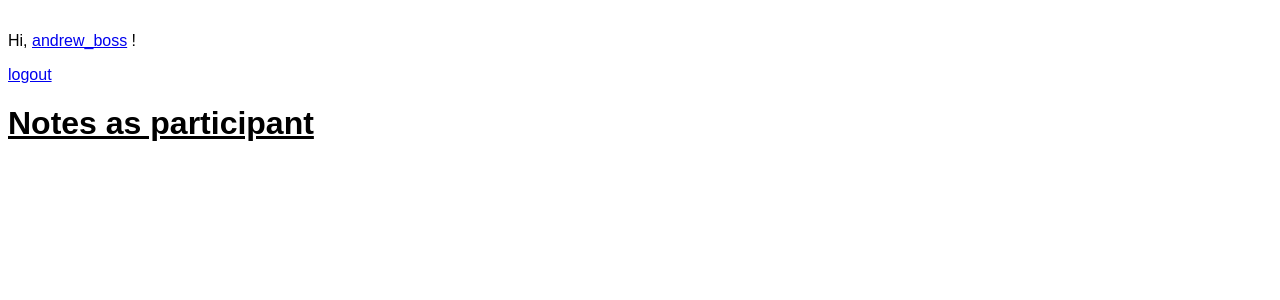
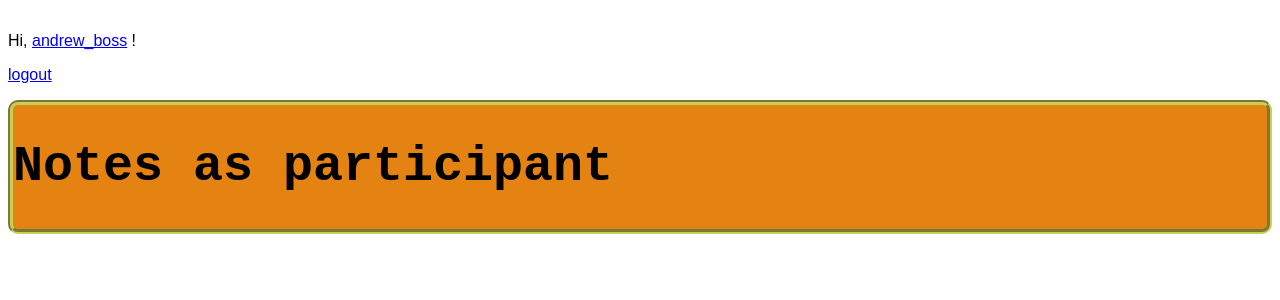
Before and after one commit to AndrewErmakov/WebDevelopmentTraining, a Django app: page /my_notes/ in a window 1280 px wide. Shown: the part 89-389 px from the top of the page. Run offline with Django 3.2, Linux system fonts and the light colour scheme; a user stored in the database is signed in; data comes from the database, SQL or seed files in the repository; tables that the repository leaves empty hold one stand-in row (values such as "Sample post").

Commit message:
added style for page of view of all notes

```diff
--- a/Diary/static/css/base.css
+++ b/Diary/static/css/base.css
@@ -39,3 +39,33 @@ header h1 a {
 .post-entry h2 a:hover {
     color: red;
 }
+/* стили для страницы просмотра заметок */
+.view_created_notes {
+    background-color: #7fff00;
+    border-width: thick;
+    border-style: groove;
+    border-color: #cacd58;
+    border-radius: 10px;
+    margin:auto;
+}
+.view_created_notes h1 {
+    font-family: "Courier New", Courier, "Lucida Sans Typewriter", "Lucida 	Typewriter", monospace;
+    font-size: 50px;
+}
+.year_number {
+    font-size: 36px;
+	font-family: "Times New Roman", Georgia, fantasy;
+	font-weight: bold;
+}
+.view_notes_as_participant {
+    background-color: #e58312;
+    border-width: thick;
+    border-style: groove;
+    border-color: #cacd58;
+    border-radius: 10px;
+}
+
+.view_notes_as_participant h1 {
+    font-family: "Courier New", Courier, "Lucida Sans Typewriter", "Lucida 	Typewriter", monospace;
+    font-size: 50px;
+}
--- a/Diary/templates/notes_current_user.html
+++ b/Diary/templates/notes_current_user.html
@@ -3,9 +3,10 @@
 
 {% block content %}
     {% if created_notes %}
-        <h1><u>Created notes</u></h1>
+        <div class="view_created_notes">
+            <h1>Created notes</h1>
             {% for year in all_years_created_notes%}
-            <center><h2><b>{{ year }}</b></h2></center>
+                <center><h2 class="year_number"><b>{{ year }}</b></h2></center>
 
                 {% for note in created_notes %}
                     {% if year == note.date.year %}
@@ -23,10 +24,13 @@
                 {% define True as first_note_flag_year %}
                 {% define None as month_previous_note %}
             {% endfor %}
+        </div>
+
     {% endif %}
 
     {% if notes_as_participant %}
-        <h1><u>Notes as participant</u></h1>
+        <div class="view_notes_as_participant">
+            <h1>Notes as participant</h1>
             {% for year in all_years_created_notes %}
                 <center><h2><b>{{ year }}</b></h2></center>
                 {% for note in notes_as_participant %}
@@ -45,5 +49,7 @@
                 {% define True as first_note_flag_year %}
                 {% define None as month_previous_note %}
             {% endfor %}
+        </div>
+
     {% endif %}
 {% endblock content%}
```
Lines whose indentation alone changed are shown as unchanged.
